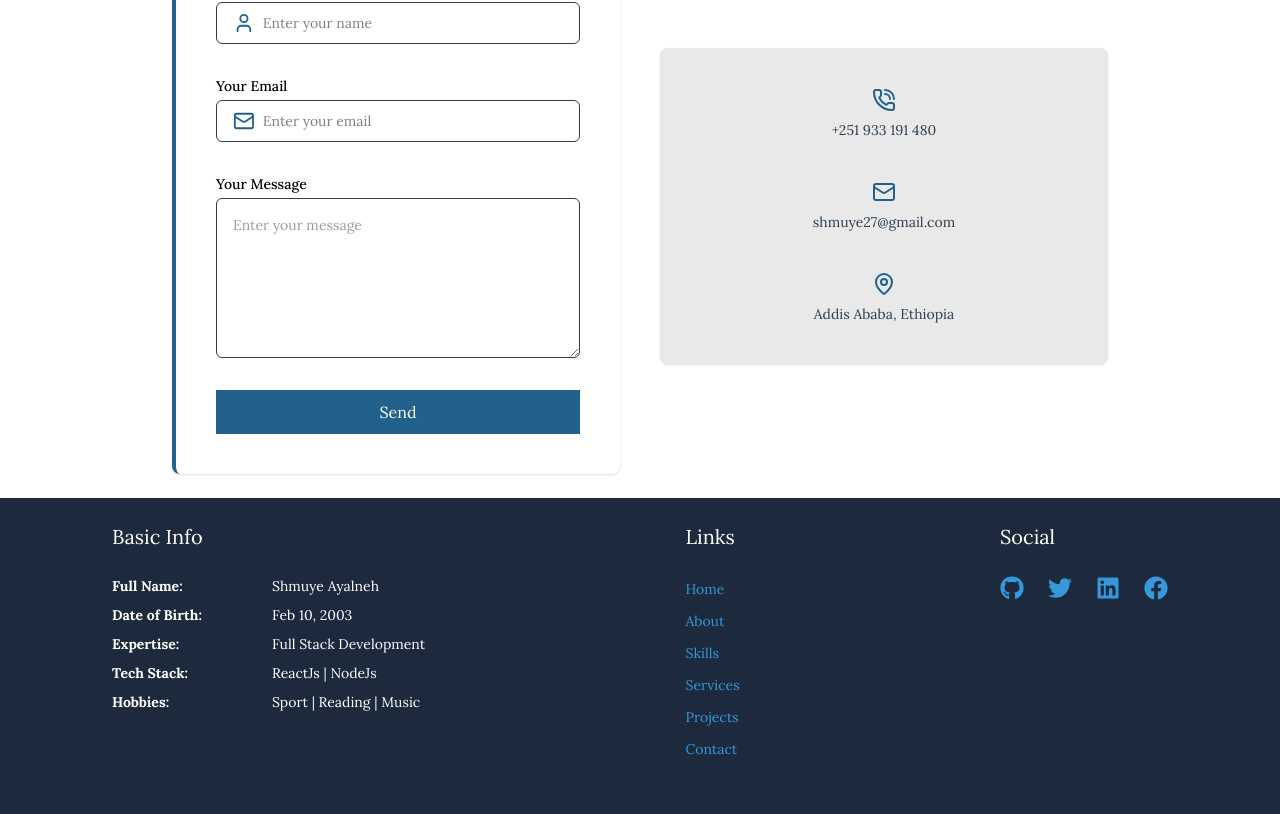
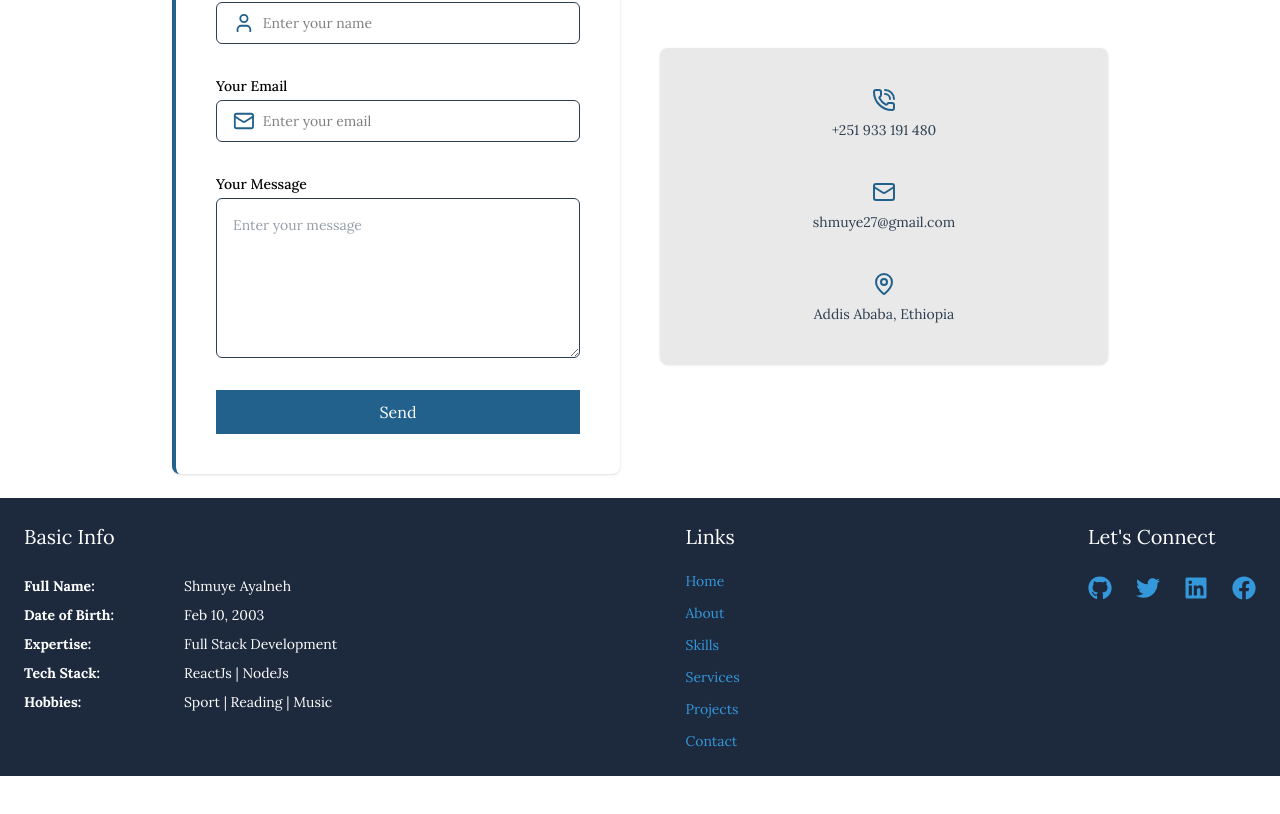
Before and after one commit to shmuye/Final-Portfolio, a React (Vite) app: page / in a window 1280 px wide. Shown: the part 3636-4450 px from the top of the page. After the commit the page ends 4412 px from the top, so only its background shows below. Built offline with nearby package versions, Linux system fonts and the light colour scheme; a web font is replaced by a local one.

Commit message:
update footer section

```diff
--- a/src/containers/Footer.jsx
+++ b/src/containers/Footer.jsx
@@ -5,8 +5,8 @@ import { motion } from 'framer-motion'
 const Footer = () => {
     return (
         <section
-            className="section bg-slate-800">
-            <div className="flex flex-col px-4 py-8 gap-4   md:flex-row md:justify-between  md:items-start md:py-0 md:px-8 ">
+            className="bg-slate-800">
+            <div className="flex flex-col p-4 gap-3 md:flex-row md:justify-between  md:items-start">
                 <div className="flex flex-col gap-4">
                     <h2 className="text-white text-subheading">Basic Info</h2>
                     <ul className="flex flex-col gap-2 text-white text-body">
@@ -34,7 +34,7 @@ const Footer = () => {
                     </ul>
                 </div>
 
-                <div className="flex flex-col gap-4">
+                <div className="flex flex-col gap-3">
                     <h2 className="text-white text-subheading" >Links</h2>
                     <ul className="flex flex-col gap-2">
                         {
@@ -52,7 +52,7 @@ const Footer = () => {
                     </ul>
                 </div>
             <div className="flex flex-col gap-4">
-                <h2 className="text-white text-subheading">Social</h2>
+                <h2 className="text-white text-subheading">Let's Connect</h2>
                 <div className="flex gap-4">
                     <motion.a
                         whileHover={{  scale: 1.2, y:  -2}}
```
